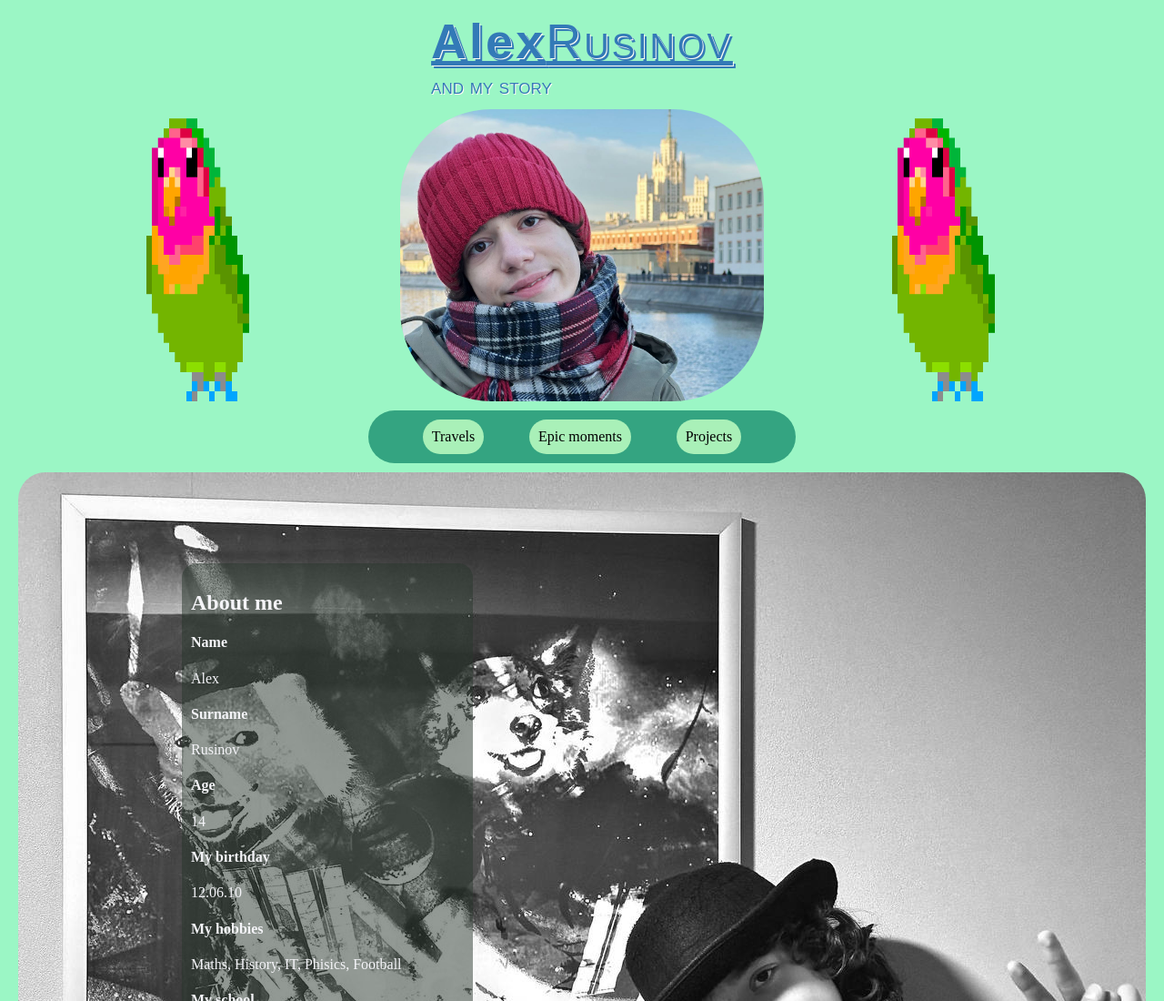
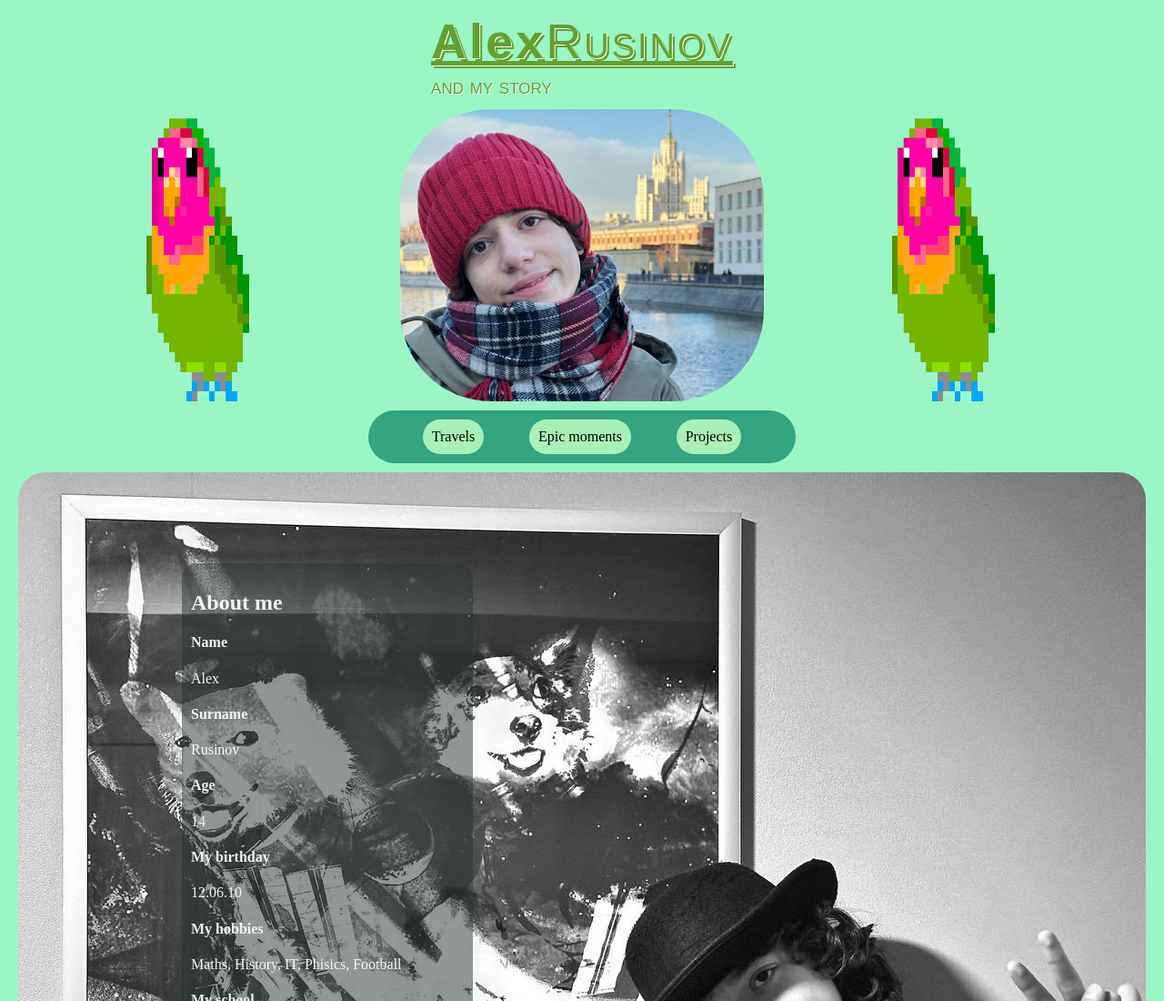
Before and after one commit to ProgAlex2025/HTML1, a plain HTML site: page index.html in a window 1280 px wide. Shown: the top 1100 px of the page at 91% size. Drawn offline with Linux system fonts and the light colour scheme; a web font is replaced by a local one.

Commit message:
Add files via upload
new color for name

```diff
--- a/style.css
+++ b/style.css
@@ -30,7 +30,7 @@ body {
 
 .logotype {
     position: relative;
-    color: #337AB7;
+    color: #63a031;
     letter-spacing: 3px;
     display: inline-block;
     line-height: 50px;
@@ -58,7 +58,7 @@ body {
 }
 
 .logotype:hover {
-    color: #2d6b9f;
+    color: #1d742f;
 }
 
 .logotype:hover div {
```
